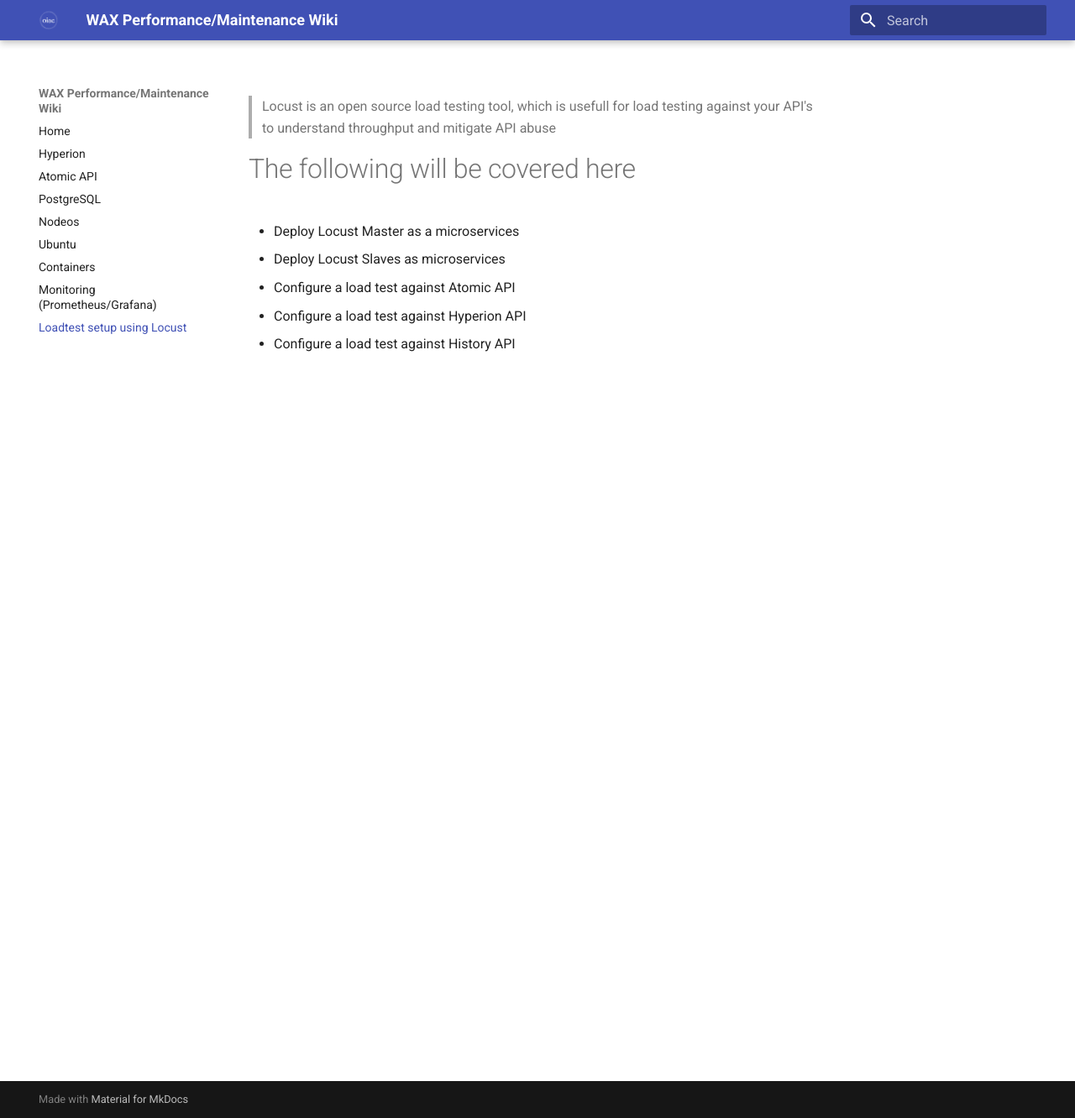
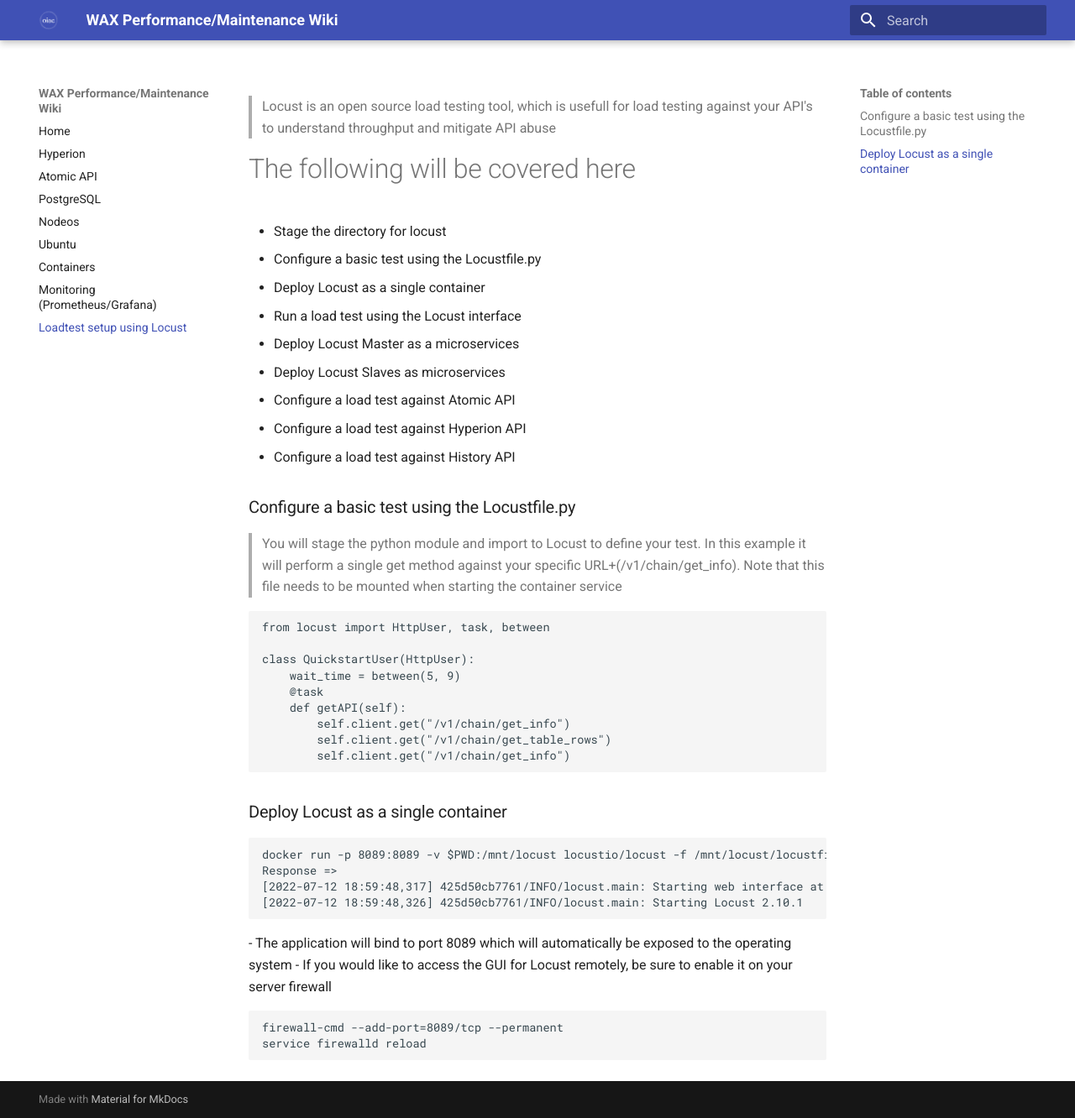
Before and after one commit to oneinacillian/wiki, an MkDocs documentation site: the page built from docs/locust.md, in a window 1280 px wide and 1332 px high. Shown: the whole window at 84% size. Built offline with MkDocs 1.6.1 and Material for MkDocs 9.7.7, drawn with Linux system fonts in a browser that asks for light colours.

Commit message:
locust additions

````diff
--- a/docs/locust.md
+++ b/docs/locust.md
@@ -1,8 +1,40 @@
 >Locust is an open source load testing tool, which is usefull for load testing against your API's to understand throughput and mitigate API abuse
 
 # The following will be covered here
+- Stage the directory for locust
+- Configure a basic test using the Locustfile.py
+- Deploy Locust as a single container
+- Run a load test using the Locust interface
 - Deploy Locust Master as a microservices
 - Deploy Locust Slaves as microservices
 - Configure a load test against Atomic API
 - Configure a load test against Hyperion API
 - Configure a load test against History API
+
+### Configure a basic test using the Locustfile.py
+> You will stage the python module and import to Locust to define your test. In this example it will perform a single get method against your specific URL+(/v1/chain/get_info). Note that this file needs to be mounted when starting the container service
+
+```
+from locust import HttpUser, task, between
+
+class QuickstartUser(HttpUser):
+    wait_time = between(5, 9)
+    @task
+    def getAPI(self):
+        self.client.get("/v1/chain/get_info")
+        self.client.get("/v1/chain/get_table_rows")
+        self.client.get("/v1/chain/get_info")
+```
+### Deploy Locust as a single container
+```
+docker run -p 8089:8089 -v $PWD:/mnt/locust locustio/locust -f /mnt/locust/locustfile.py
+Response =>
+[2022-07-12 18:59:48,317] 425d50cb7761/INFO/locust.main: Starting web interface at http://0.0.0.0:8089 (accepting connections from all network interfaces)
+[2022-07-12 18:59:48,326] 425d50cb7761/INFO/locust.main: Starting Locust 2.10.1
+```
+- The application will bind to port 8089 which will automatically be exposed to the operating system
+- If you would like to access the GUI for Locust remotely, be sure to enable it on your server firewall
+```
+firewall-cmd --add-port=8089/tcp --permanent
+service firewalld reload
+```
````
